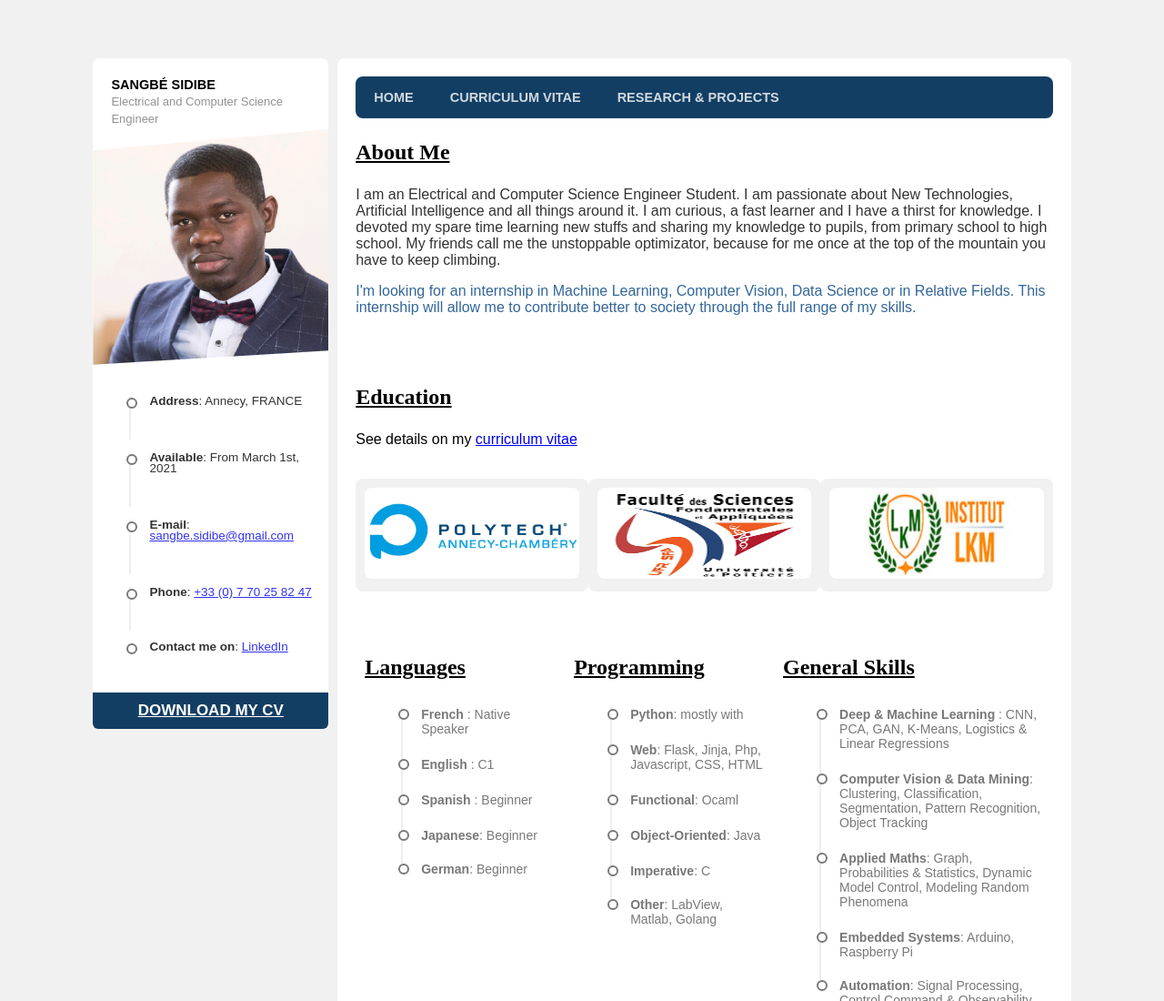
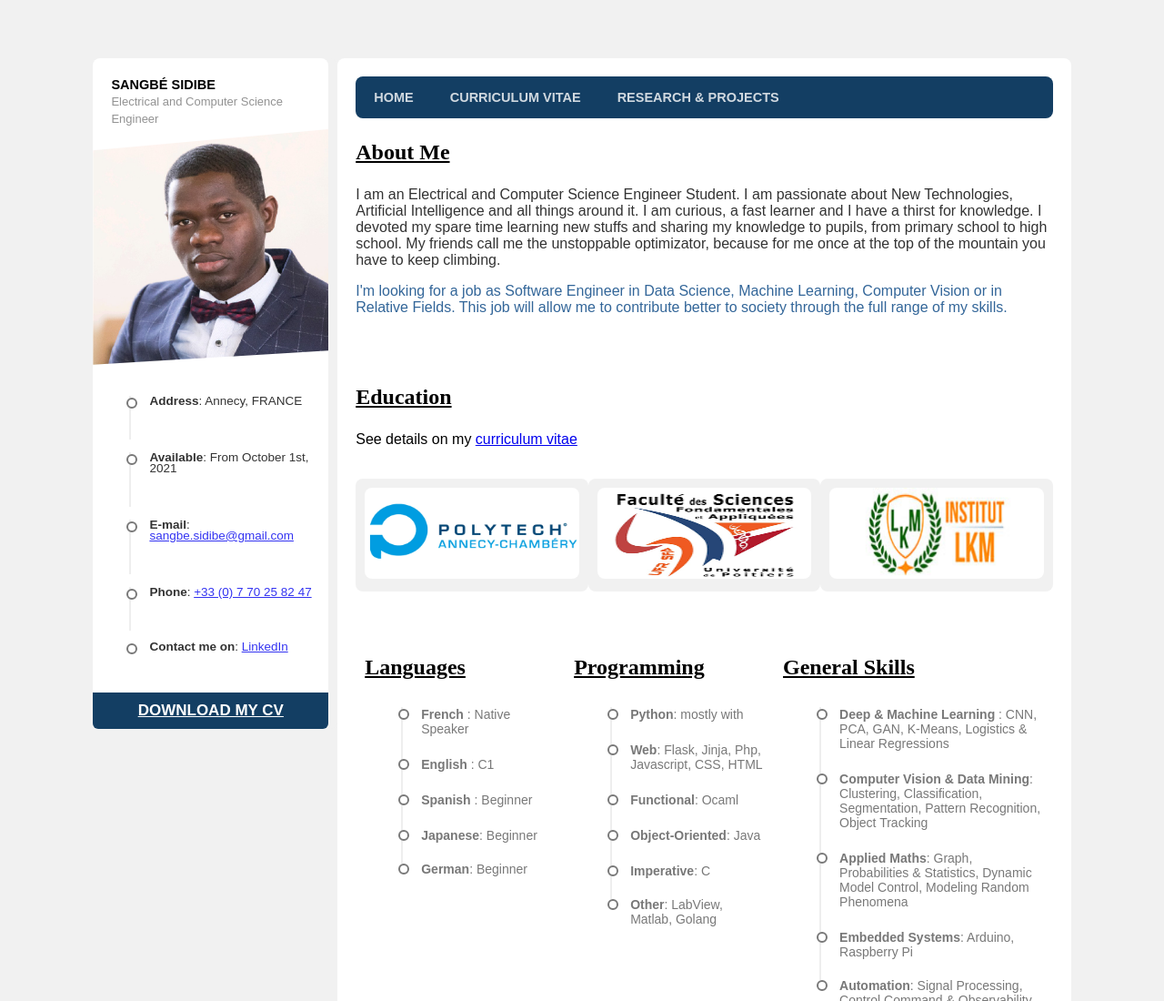
Before and after one commit to SangbeSID/sangbeSID.github.io, a plain HTML site: page index.html in a window 1280 px wide. Shown: the top 1100 px of the page at 91% size. Drawn offline with Linux system fonts and the light colour scheme.

Commit message:
Update index.html

```diff
--- a/index.html
+++ b/index.html
@@ -21,7 +21,7 @@
                     <img class="profile-image" src="Doc/sangbe_sidibe.jpg" alt="Sangbé SIDIBE" style="height:auto; width:100%;"/>
                     <ul class="profile-information">
                         <li><p><span><strong>Address</strong>: Annecy, FRANCE</span></p></li>
-                        <li><p><span><strong>Available</strong>: From March 1st, 2021</span></p></li>
+                        <li><p><span><strong>Available</strong>: From October 1st, 2021</span></p></li>
                         <li><p><span><strong>E-mail</strong>: <a href="mailto:sangbe.sidibe@gmail.com">sangbe.sidibe@gmail.com</a></span></p></li>
                         <li><p><span><strong>Phone</strong>: <a href="tel:+33770258247">+33 (0) 7 70 25 82 47</a></span></p></li>
                         <li><p><span><strong>Contact me on</strong>: <a href="https://www.linkedin.com/in/sangbe-sidibe/" target="_blank">LinkedIn</a></span></p></li>
@@ -61,8 +61,8 @@
                         to keep climbing.
                     </span></p>
                     <p><font color="#336699">
-                        I'm looking for an internship in Machine Learning, Computer Vision, Data Science or
-                        in Relative Fields. This internship will allow me to contribute better to society through the full range of my skills.
+                        I'm looking for a job as Software Engineer in Data Science, Machine Learning, Computer Vision or
+                        in Relative Fields. This job will allow me to contribute better to society through the full range of my skills.
                     </font></p>
                 </div>
 
```
